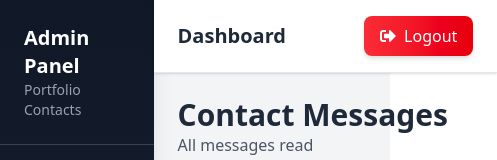
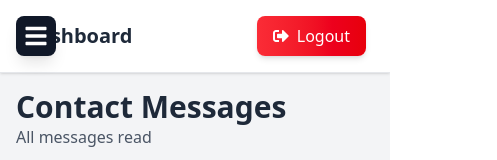
Before and after one commit to GeniusTrap/portfolio-barbachi-farouk, a React (Vite) app in the folder admin/: page / in a window 390 px wide. Shown: the top 160 px of the page, 497 px wide, since content can reach past the window. Built offline with nearby package versions, Linux system fonts and the light colour scheme; no server answers; sample sign-in values are in the browser's storage.

Commit message:
📱 Responsive admin: sidebar mobile avec hamburger menu, layout optimisé pour mobile

```diff
--- a/admin/src/App.jsx
+++ b/admin/src/App.jsx
@@ -21,11 +21,11 @@ function App() {
   }, [isAuthenticated]);
 
 const AdminLayout = () => (
-  <div className="flex h-screen bg-gray-100">
+  <div className="flex flex-col md:flex-row h-screen bg-gray-100">
     <Sidebar />
-    <div className="flex-1 flex flex-col">
+    <div className="flex-1 flex flex-col md:ml-64">
       <Navbar onLogout={handleLogout} />
-      <main className="flex-1 overflow-y-auto p-6">
+      <main className="flex-1 overflow-y-auto p-4 md:p-6">
         <ContactAdmin />
       </main>
     </div>
@@ -38,6 +38,7 @@ const handleLogout = () => {
 };
 
   return (
+    <div className="overflow-x-hidden">
     <Router>
       <Routes>
         <Route path="/" element={
@@ -51,6 +52,7 @@ const handleLogout = () => {
         <Route path="*" element={<Navigate to="/" />} />
       </Routes>
     </Router>
+    </div>
   );
 }
 
--- a/admin/src/components/Sidebar.jsx
+++ b/admin/src/components/Sidebar.jsx
@@ -1,12 +1,21 @@
-import React from 'react';
-import { FaEnvelope } from 'react-icons/fa';
+import React, { useState } from 'react';
+import { FaEnvelope, FaBars, FaTimes } from 'react-icons/fa';
 import { useNavigate } from 'react-router-dom';
 
 const Sidebar = () => {
   const navigate = useNavigate();
+  const [isMobileOpen, setIsMobileOpen] = useState(false);
 
   return (
-    <div className="w-64 bg-gradient-to-b from-gray-900 to-gray-800 text-white h-full shadow-xl">
+    <>
+      <button
+        onClick={() => setIsMobileOpen(!isMobileOpen)}
+        className="md:hidden fixed top-4 left-4 z-50 p-2 bg-gray-900 text-white rounded-lg shadow-lg"
+      >
+        {isMobileOpen ? <FaTimes size={24} /> : <FaBars size={24} />}
+      </button>
+
+      <div className="hidden md:block w-64 bg-gradient-to-b from-gray-900 to-gray-800 text-white h-full shadow-xl fixed left-0 top-0">
         <div className="p-6 border-b border-gray-700">
           <div className="flex items-center">
             <div>
@@ -26,6 +35,50 @@ const Sidebar = () => {
           </button>
         </div>
       </div>
+
+      <div className={`
+        md:hidden fixed inset-0 z-40 transform transition-transform duration-300 ease-in-out
+        ${isMobileOpen ? 'translate-x-0' : '-translate-x-full'}
+      `}>
+        {/* Overlay */}
+        {isMobileOpen && (
+          <div
+            className="absolute inset-0 bg-black bg-opacity-50"
+            onClick={() => setIsMobileOpen(false)}
+          />
+        )}
+
+        <div className="relative w-64 h-full bg-gradient-to-b from-gray-900 to-gray-800 text-white shadow-xl">
+          <div className="p-6 border-b border-gray-700">
+            <div className="flex items-center justify-between">
+              <div>
+                <h2 className="font-bold text-xl">Admin Panel</h2>
+                <p className="text-gray-400 text-sm">Portfolio Contacts</p>
+              </div>
+              <button
+                onClick={() => setIsMobileOpen(false)}
+                className="p-2 hover:bg-gray-700 rounded"
+              >
+                <FaTimes />
+              </button>
+            </div>
+          </div>
+
+          <div className="py-6">
+            <button
+              onClick={() => {
+                navigate('/');
+                setIsMobileOpen(false);
+              }}
+              className="w-full flex items-center px-6 py-4 hover:bg-gray-700 transition-colors border-l-4 border-orange-500"
+            >
+              <FaEnvelope className="text-xl mr-4" />
+              <span className="font-medium">Contacts</span>
+            </button>
+          </div>
+        </div>
+      </div>
+    </>
   );
 };
 
```
Lines whose indentation alone changed are shown as unchanged.
